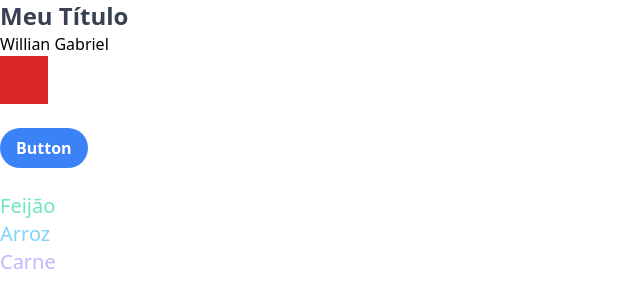
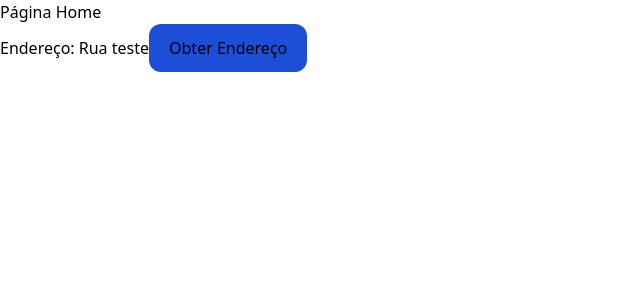
Before and after one commit to williangabriell/cep-api, a Next.js app: page / in a window 1280 px wide. Shown: the top 308 px of the page, without its empty margins (0-640 px from the left). Built offline with nearby package versions, Linux system fonts and the light colour scheme.

Commit message:
add api cep

```diff
--- /dev/null
+++ b/get-address.ts
@@ -0,0 +1,9 @@
+export async function getAddress(cep: string) {
+  const url = `https://viacep.com.br/ws/${cep}/json/`;
+
+    const response = await fetch(url);
+    const data = await response.json();
+
+
+    return data;
+  }
--- a/src/app/page.tsx
+++ b/src/app/page.tsx
@@ -1,18 +1,29 @@
-import { Title } from "./components/Title/title";
-import { Quadrado } from "./components/Quadrado/quadrado";
-import { ButtonPrincipal } from "./components/buttonPrincipal/button";
-import { ListaItens } from "./components/ListaItens/ListaItens";
+"use client"
+import {getAddress} from "../../get-address"
+
 
 export default function Home() {
+  let addres = "Rua teste"
+
+ async function handleGetAdress() {
+  try {
+    const result = await getAddress("50771630")
+    addres = result;
+
+    console.log(result)
+  } catch(error) {
+    alert("Ocorreu um erro ao obter endereço")
+  }
+
+  }
   return (
-    <div>
-      <Title/>
-      <h1>Willian Gabriel</h1>
-      <Quadrado/>
-      <br />
-      <ButtonPrincipal/>
-      <br /><br />
-      <ListaItens/>
-    </div>
+        <div>
+            <h1>Página Home</h1>
+            <span>Endereço: {addres}</span>
+            <button onClick={handleGetAdress}
+                    className="px-5 py-3 bg-blue-700 text-black rounded-xl">
+                    Obter Endereço
+            </button>
+        </div>
   );
 }
```
Also changed, not shown: get-adress.ts (deleted, +0 -15 lines), src/app/components/buttonPrincipal/index.tsx (renamed from src/app/components/buttonPrincipal/button.tsx).
